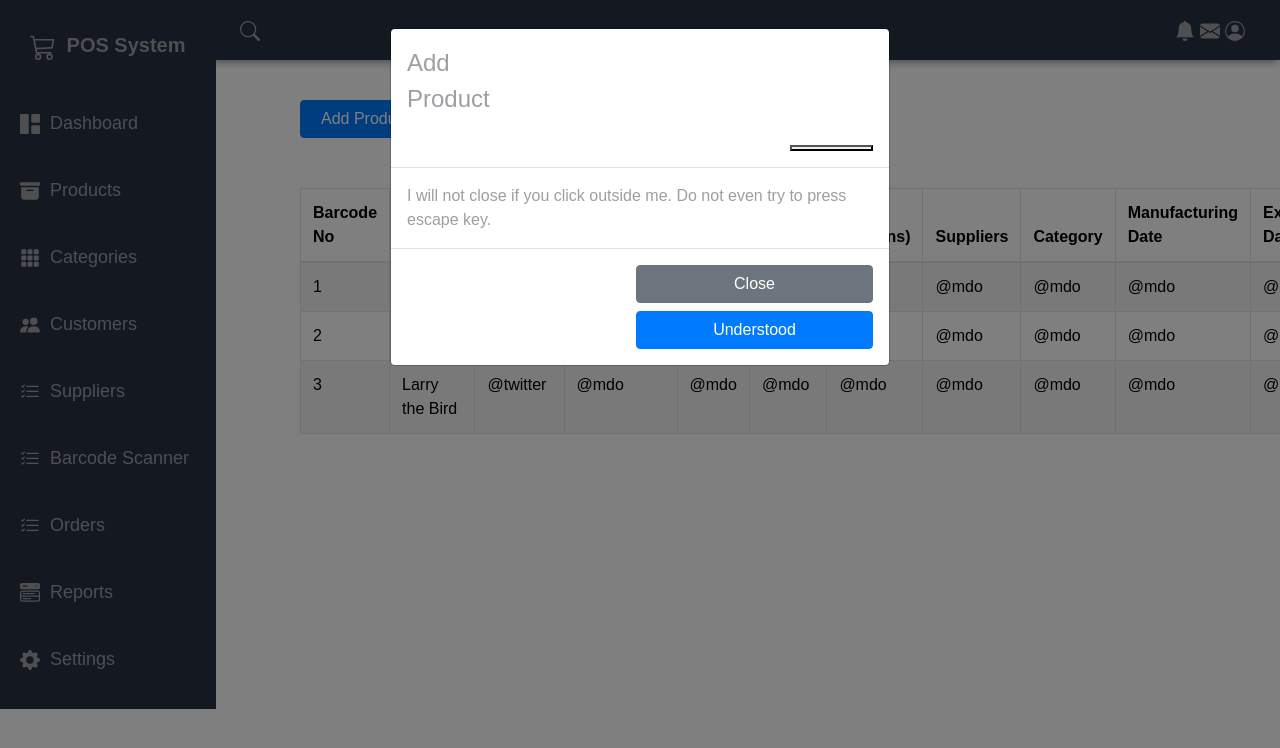
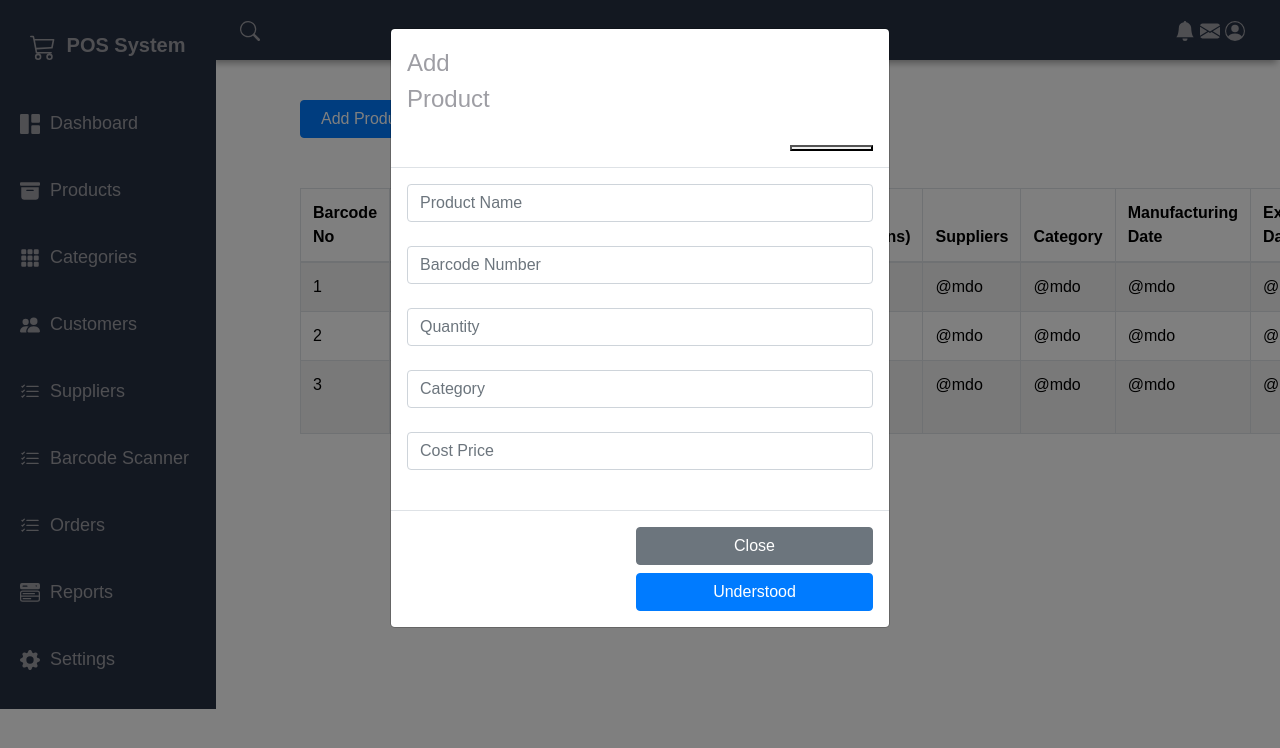
Before and after one commit to stephaniebeatrice/pos-system, a React (Create React App) app in the folder ClientApp/: page /products in a window 1280 px wide. Both pictures are taken after a click on the button "Add Product". Shown: the top 748 px of the page. Built offline with nearby package versions, Linux system fonts and the light colour scheme.

Commit message:
Additional work

```diff
--- a/ClientApp/src/components/Pages/AddProduct.js
+++ b/ClientApp/src/components/Pages/AddProduct.js
@@ -1,6 +1,8 @@
-import { useState } from 'react';
+import { React, useState } from 'react';
 import Button from 'react-bootstrap/Button';
 import Modal from 'react-bootstrap/Modal';
+import Form from 'react-bootstrap/Form';
+
 
 function AddProduct() {
   const [show, setShow] = useState(false);
@@ -24,8 +26,16 @@ function AddProduct() {
           <Modal.Title>Add Product</Modal.Title>
         </Modal.Header>
         <Modal.Body>
-          I will not close if you click outside me. Do not even try to press
-          escape key.
+        <Form.Control type="text" placeholder="Product Name" />
+      <br />
+      <Form.Control type="text" placeholder="Barcode Number" />
+      <br />
+      <Form.Control type="text" placeholder="Quantity" />
+      <br />
+      <Form.Control type="text" placeholder="Category" />
+      <br />
+      <Form.Control type="text" placeholder="Cost Price" />
+      <br />
         </Modal.Body>
         <Modal.Footer>
           <Button variant="secondary" onClick={handleClose}>
```
Also changed, not shown: 1 other file (tests, documents, lock files or other folders).
